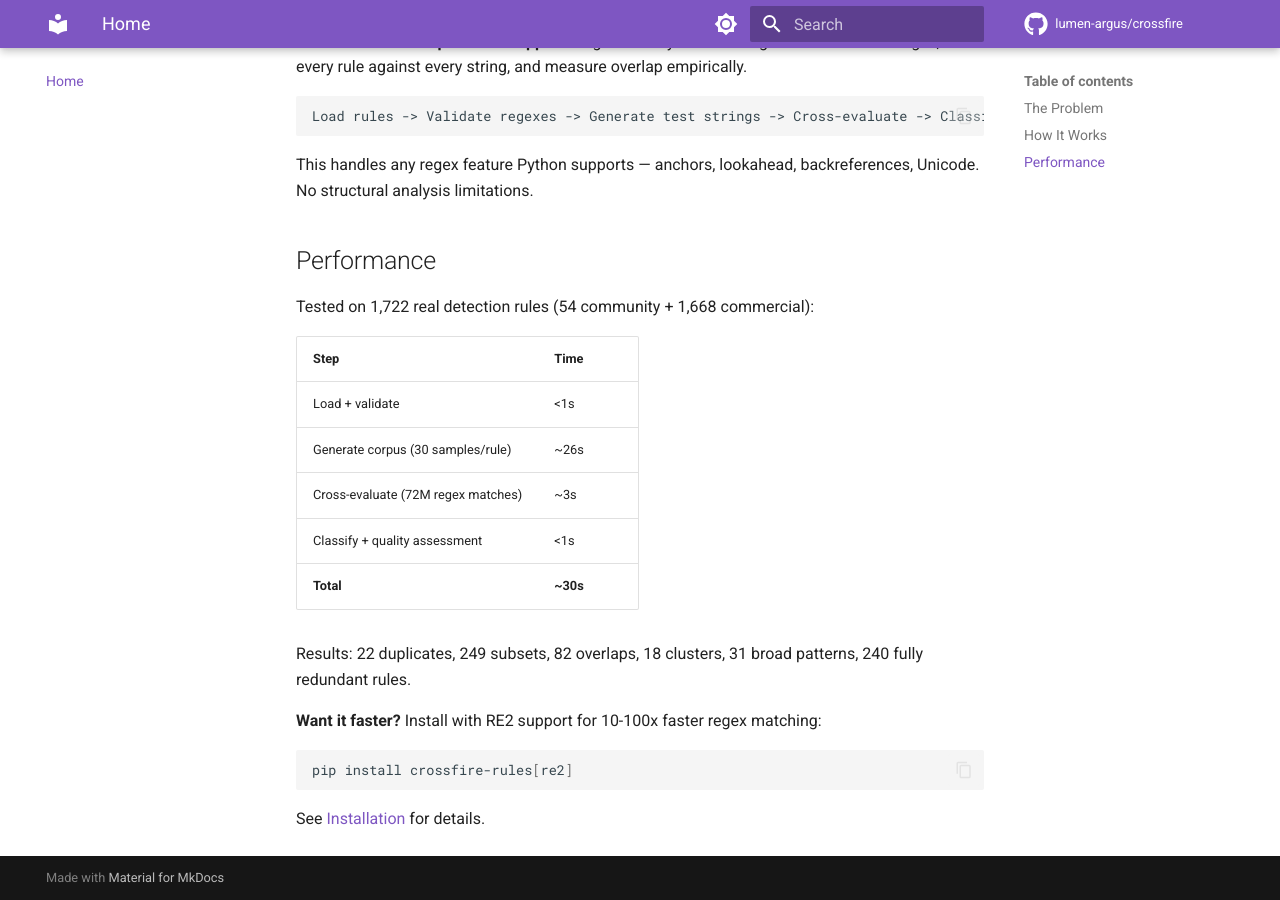
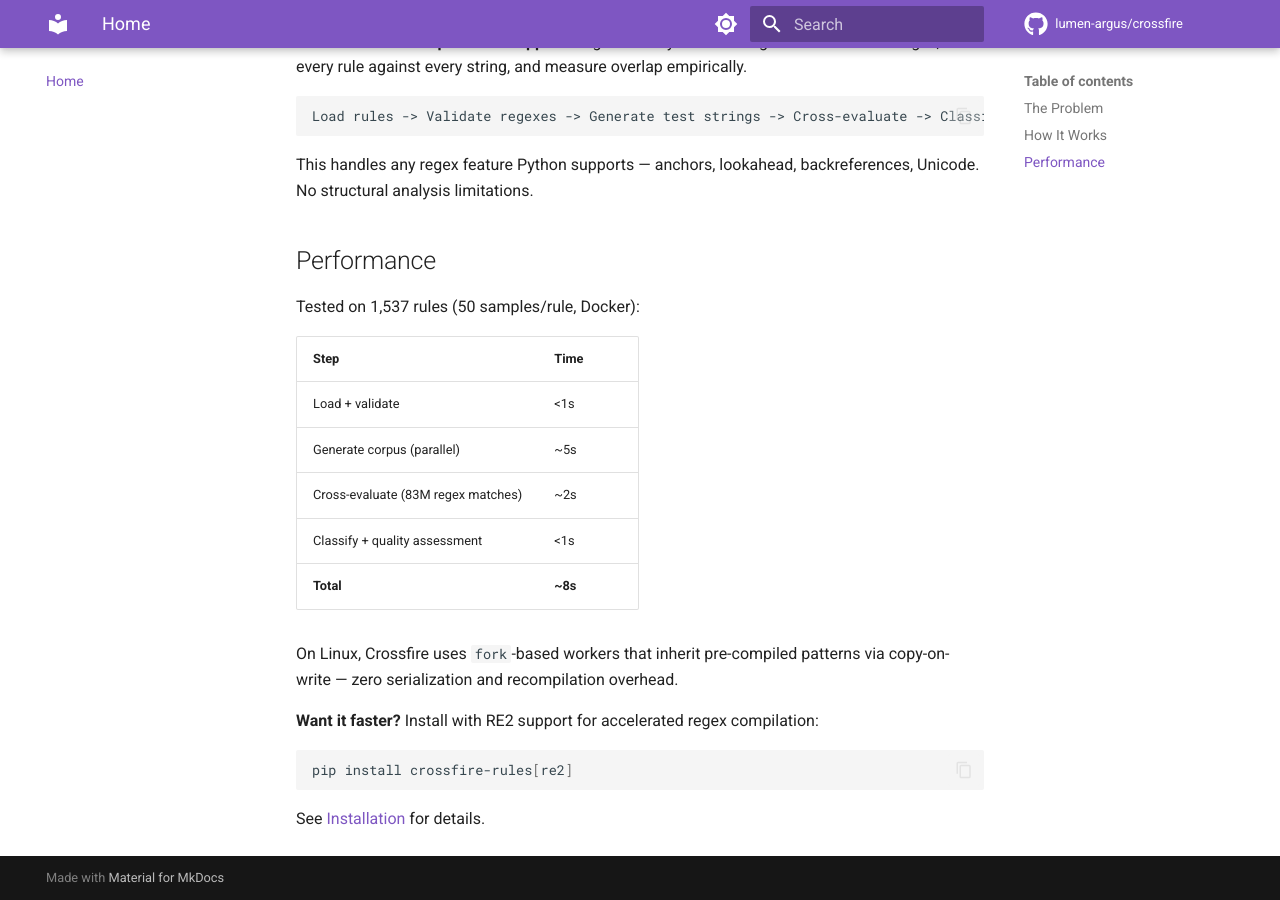
Before and after one commit to lumen-argus/crossfire, an MkDocs documentation site: the page built from docs/index.md, in a window 1280 px wide and 900 px high, scrolled down 1220 px. Built offline with MkDocs 1.6.1 and Material for MkDocs 9.7.7, drawn with Linux system fonts in a browser that asks for light colours; comment, search, counter and statistics services are not loaded.

Commit message:
release: v0.2.0 — performance optimizations, Python 3.11+, RE2 support
- 5x faster: parallel corpus generation + fork-based evaluation (~8s vs ~38s)
- Python 3.11+ minimum (drop 3.10)
- Optional google-re2 acceleration (pip install crossfire-rules[re2])
- Fork-based workers on Linux inherit pre-compiled patterns via COW
- Spawn fallback on macOS/Windows
- Worker failures raise instead of being swallowed
- StrEnum, datetime.UTC, tomllib modernization
- deque BFS, lru_cache on pattern complexity, CROSSFIRE_WORKERS envvar
- CompiledPattern Protocol for type-safe re/re2 dual support
- mypy --strict enforced in CI
- README badges and updated performance numbers

````diff
--- a/docs/index.md
+++ b/docs/index.md
@@ -53,19 +53,19 @@ This handles any regex feature Python supports — anchors, lookahead, backrefer
 
 ## Performance
 
-Tested on 1,722 real detection rules (54 community + 1,668 commercial):
+Tested on 1,537 rules (50 samples/rule, Docker):
 
 | Step | Time |
 |------|------|
 | Load + validate | <1s |
-| Generate corpus (30 samples/rule) | ~26s |
-| Cross-evaluate (72M regex matches) | ~3s |
+| Generate corpus (parallel) | ~5s |
+| Cross-evaluate (83M regex matches) | ~2s |
 | Classify + quality assessment | <1s |
-| **Total** | **~30s** |
+| **Total** | **~8s** |
 
-Results: 22 duplicates, 249 subsets, 82 overlaps, 18 clusters, 31 broad patterns, 240 fully redundant rules.
+On Linux, Crossfire uses `fork`-based workers that inherit pre-compiled patterns via copy-on-write — zero serialization and recompilation overhead.
 
-**Want it faster?** Install with RE2 support for 10-100x faster regex matching:
+**Want it faster?** Install with RE2 support for accelerated regex compilation:
 
 ```bash
 pip install crossfire-rules[re2]
--- a/pyproject.toml
+++ b/pyproject.toml
@@ -7,7 +7,7 @@ include = ["crossfire*"]
 
 [project]
 name = "crossfire-rules"
-version = "0.1.0"
+version = "0.2.0"
 description = "Regex rule overlap analyzer for DLP, secret scanning, SAST, and IDS tools"
 readme = "README.md"
 license = "MIT"
````
Also changed, not shown: README.md (+6 -6 lines).
